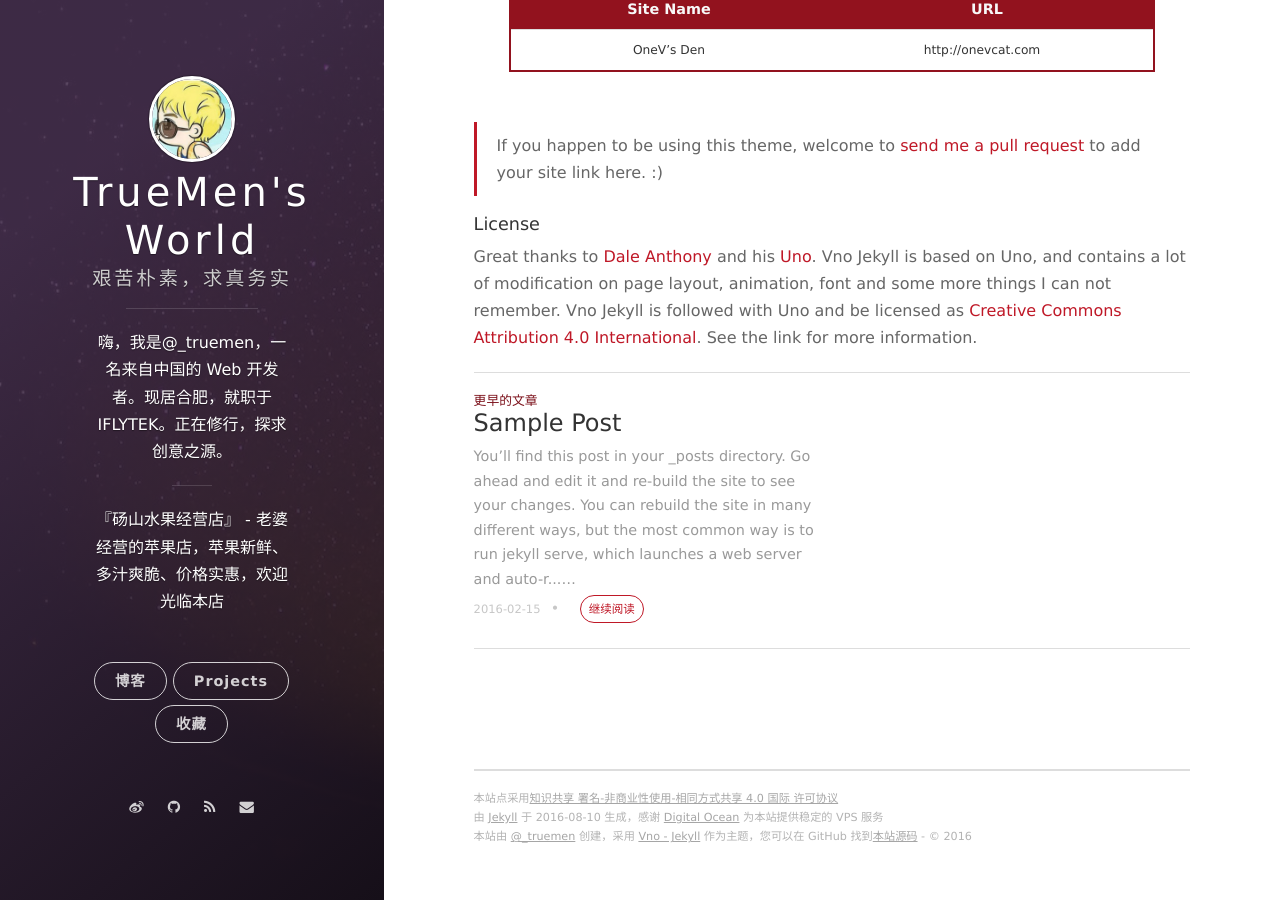
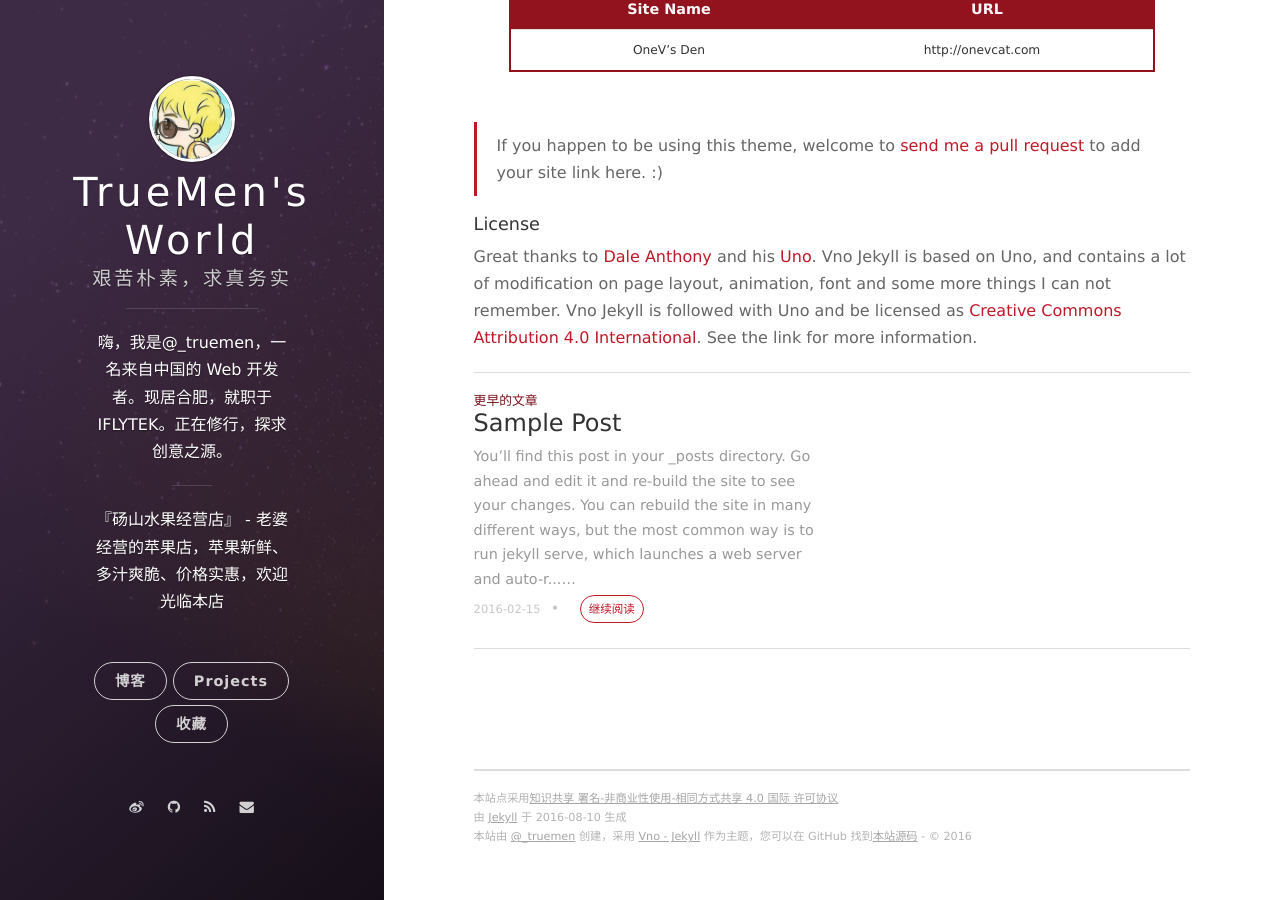
Before and after one commit to jieqiuming/jieqiuming.github.io, a Jekyll site: the page built from _posts/2016-02-16-hello-world-vno.markdown, in a window 1280 px wide and 900 px high, scrolled down 876 px. Built offline with Jekyll 4.4.1, drawn with Linux system fonts in a browser that asks for light colours; nearby versions of some CDN libraries; Markdown is read by kramdown in place of the engine named in the settings; comment, search, counter and statistics services are not loaded.

Commit message:
Update footer.html

```diff
--- a/_includes/footer.html
+++ b/_includes/footer.html
@@ -1,7 +1,7 @@
 <section class="footer">
     <footer>
     	<span class="footer__copyright">本站点采用<a href="http://creativecommons.org/licenses/by-nc-sa/4.0/">知识共享 署名-非商业性使用-相同方式共享 4.0 国际 许可协议</a></span>
-        <span class="footer__copyright">由 <a href="https://jekyllrb.com">Jekyll</a> 于 {{ site.time | date: "%F" }} 生成，感谢 <a href="https://www.digitalocean.com/?refcode=30ed2d146762">Digital Ocean</a> 为本站提供稳定的 VPS 服务</span>
-        <span class="footer__copyright">本站{% if site.creator %}由 {{site.creator}} 创建，{% endif %}采用 <a href="https://github.com/onevcat/vno-jekyll">Vno - Jekyll</a> 作为主题，您可以在 GitHub 找到<a href="https://github.com/onevcat/OneV-s-Den">本站源码</a> - &copy; {{site.time | date: "%Y"}}</span>
+        <span class="footer__copyright">由 <a href="https://jekyllrb.com">Jekyll</a> 于 {{ site.time | date: "%F" }} 生成</span>
+        <span class="footer__copyright">本站{% if site.creator %}由 {{site.creator}} 创建，{% endif %}采用 <a href="https://github.com/onevcat/vno-jekyll">Vno - Jekyll</a> 作为主题，您可以在 GitHub 找到<a href="https://github.com/jieqiuming/jieqiuming.github.io">本站源码</a> - &copy; {{site.time | date: "%Y"}}</span>
     </footer>
 </section>
```
